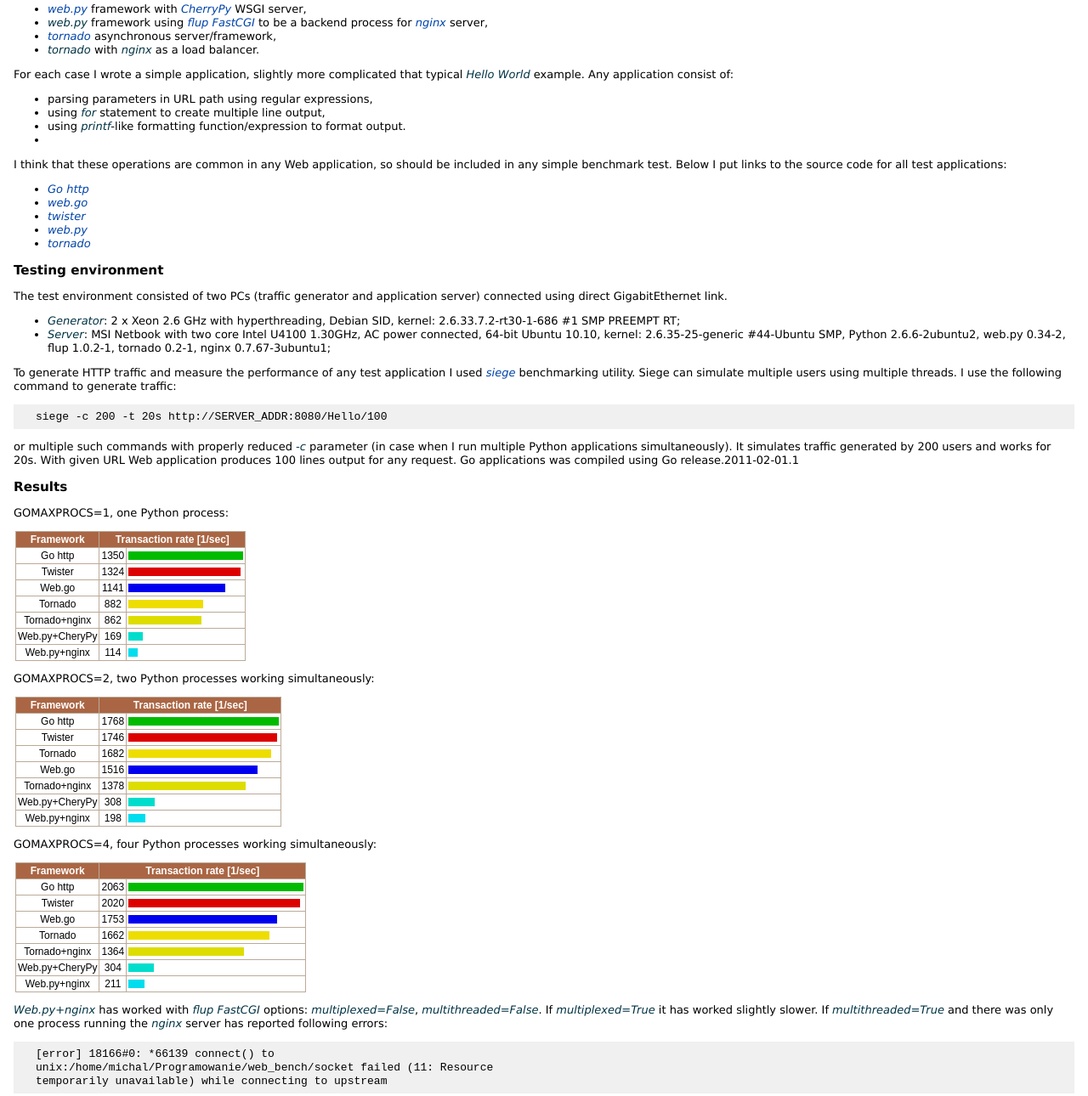
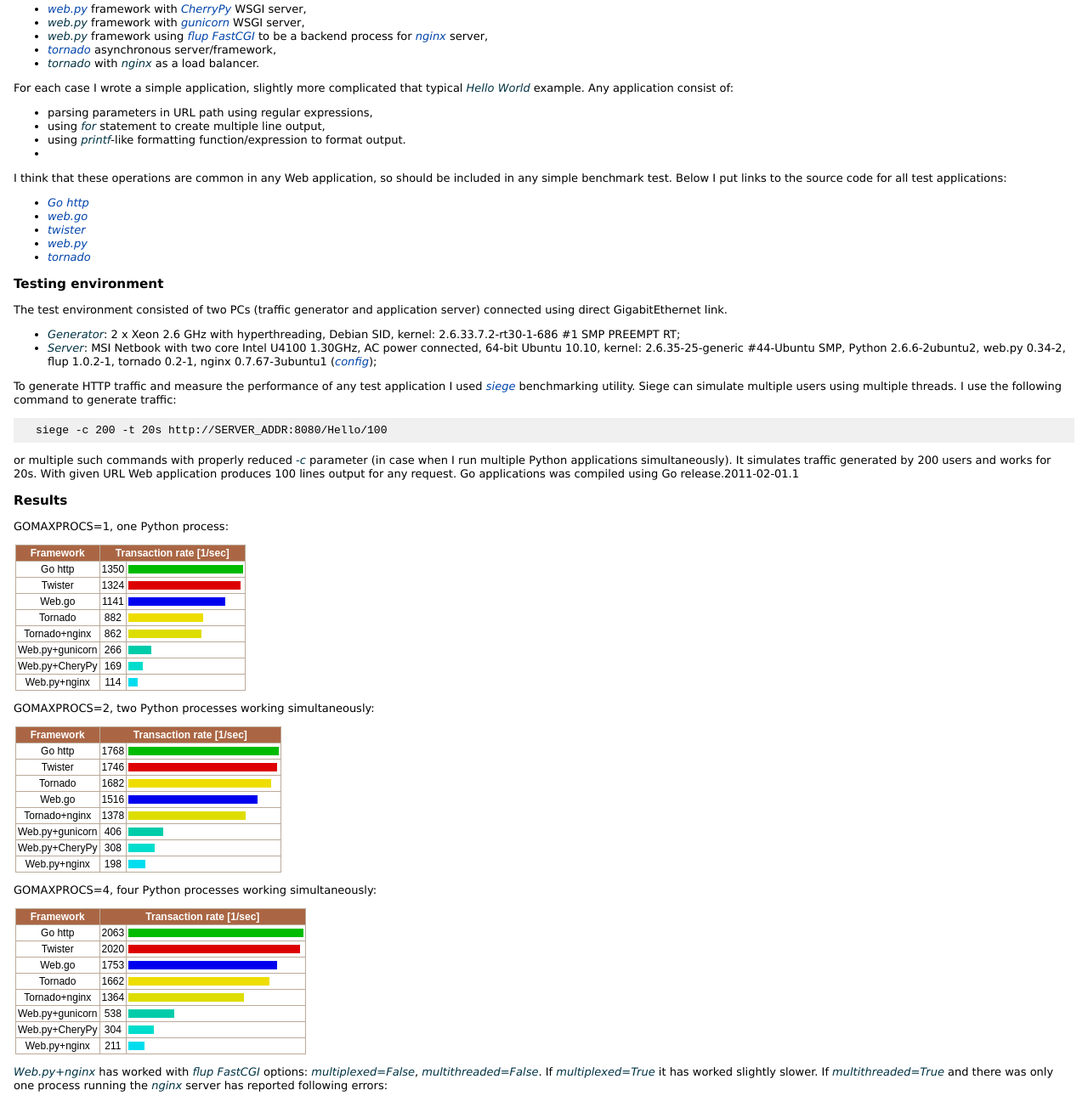
Before and after one commit to ziutek/web_bench, a plain HTML site: page index.html in a window 1280 px wide. Shown: the part 289-1579 px from the top of the page at 85% size. Drawn offline with Linux system fonts and the light colour scheme.

Commit message:
Added result for web.py+gunicorn

```diff
--- a/index.html
+++ b/index.html
@@ -107,6 +107,8 @@ packages:</p>
 <ul>
     <li><a href='http://webpy.org/'>web.py</a> framework with
     <a href='http://www.cherrypy.org'>CherryPy</a> WSGI server,</li>
+    <li><em>web.py</em> framework with
+    <a href='http://gunicorn.org/'>gunicorn</a> WSGI server,</li>
     <li><em>web.py</em> framework using
     <a href='http://trac.saddi.com/flup'>flup</a>
     <a href='http://en.wikipedia.org/wiki/FastCGI'>FastCGI</a> to be a
@@ -160,7 +162,9 @@ server) connected using direct GigabitEthernet link.</p>
     <li><em>Server</em>: MSI Netbook with two core Intel U4100 1.30GHz, AC power
     connected, 64-bit Ubuntu 10.10, kernel: 2.6.35-25-generic #44-Ubuntu SMP,
     Python 2.6.6-2ubuntu2, web.py 0.34-2, flup 1.0.2-1, tornado 0.2-1, nginx
-    0.7.67-3ubuntu1;
+    0.7.67-3ubuntu1
+    (<a
+        href='https://github.com/ziutek/web_bench/blob/master/nginx.conf'>config</a>);
     </li>
 </ul>
 
@@ -204,6 +208,10 @@ compiled using Go release.2011-02-01.1</p>
         <td><div style='background: #dd0; width: 86px'></div></td>
     </tr>
     <tr>
+        <td>Web.py+gunicorn</td><td>266</td>
+        <td><div style='background: #0ca; width: 27px'></div></td>
+    </tr>
+    <tr>
         <td>Web.py+CheryPy</td><td>169</td>
         <td><div style='background: #0dc; width: 17px'></div></td>
     </tr>
@@ -238,6 +246,10 @@ compiled using Go release.2011-02-01.1</p>
         <td><div style='background: #dd0; width: 138px'></div></td>
     </tr>
     <tr>
+        <td>Web.py+gunicorn</td><td>406</td>
+        <td><div style='background: #0ca; width: 41px'></div></td>
+    </tr>
+    <tr>
         <td>Web.py+CheryPy</td><td>308</td>
         <td><div style='background: #0dc; width: 31px'></div></td>
     </tr>
@@ -270,6 +282,10 @@ compiled using Go release.2011-02-01.1</p>
     <tr>
         <td>Tornado+nginx</td><td>1364</td>
         <td><div style='background: #dd0; width: 136px'></div></td>
+    </tr>
+    <tr>
+        <td>Web.py+gunicorn</td><td>538</td>
+        <td><div style='background: #0ca; width: 54px'></div></td>
     </tr>
     <tr>
         <td>Web.py+CheryPy</td><td>304</td>
```
